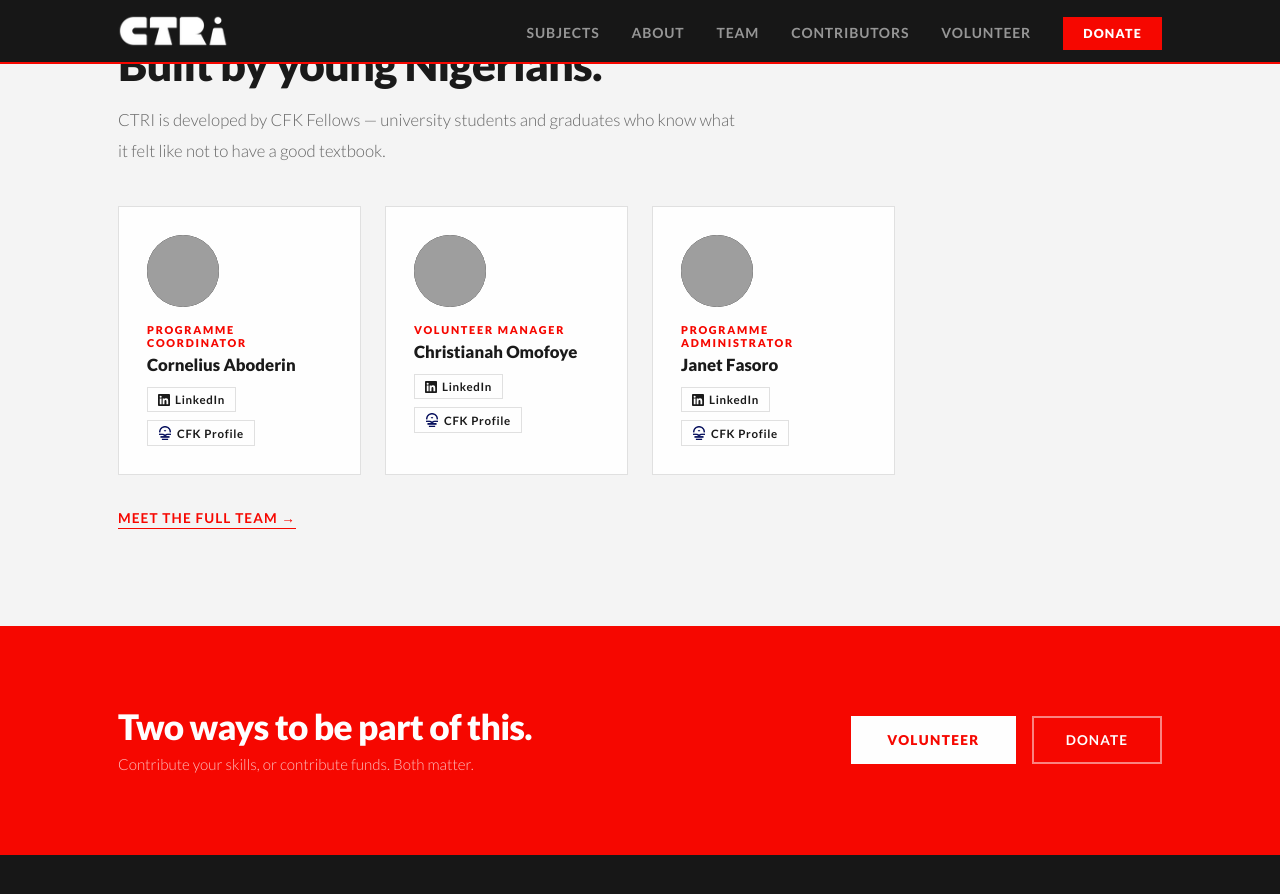
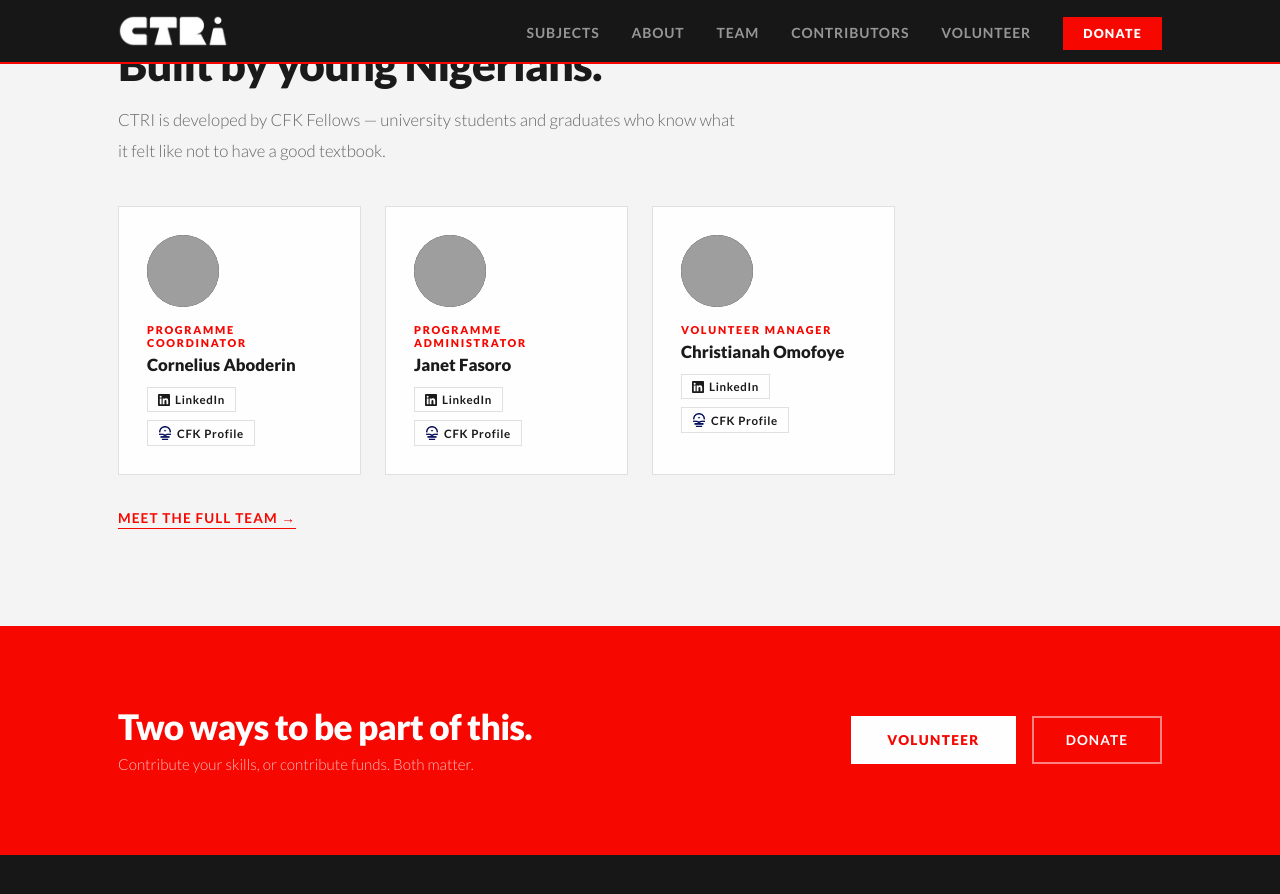
Before and after one commit to JoshuaOlu/ctri.ng, a Jekyll site: the page built from index.html, in a window 1280 px wide and 900 px high, scrolled down 3191 px, cut to the strip 0-894 px from the top of the window. Built offline with Jekyll 4.4.1, drawn with Linux system fonts in a browser that asks for light colours; part of the change alters nothing that is shown; grey boxes are pictures that could not be loaded.

```diff
--- a/_data/team.yml
+++ b/_data/team.yml
@@ -11,14 +11,14 @@
   fellow_slug: "cornelius-aboderin"
   photo_override: ""
 
+- name: "Janet Fasoro"
+  role: "Programme Administrator"
+  linkedin: "https://www.linkedin.com/in/janet-fasoro/"
+  fellow_slug: "janet-fasoro"
+  photo_override: ""
+
 - name: "Christianah Omofoye"
   role: "Volunteer Manager"
   linkedin: "https://www.linkedin.com/in/christianahomofoye/"
   fellow_slug: "christianah-omofoye"
   photo_override: ""
-
-- name: "Janet Fasoro"
-  role: "Programme Administrator"
-  linkedin: "https://www.linkedin.com/in/janet-fasoro/"
-  fellow_slug: "janet-fasoro"
-  photo_override: ""
```
